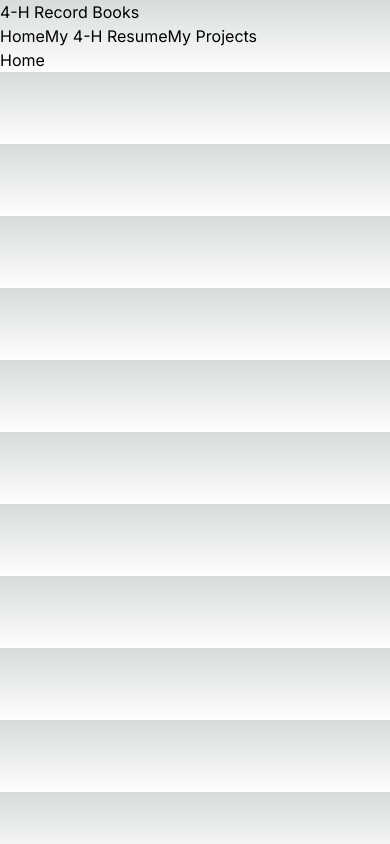
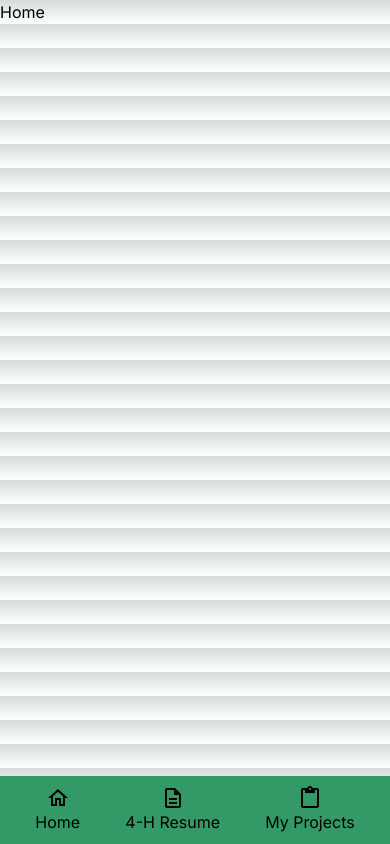
Before and after one commit to Oregon-State-4-H/4HRecordBooks, a Next.js app in the folder 4h-record-books/: page / in a window 390 px wide. Built offline with nearby package versions, Linux system fonts and the light colour scheme.

Commit message:
Added responsive Navbar

```diff
--- a/4h-record-books/package.json
+++ b/4h-record-books/package.json
@@ -12,6 +12,7 @@
     "next": "14.0.4",
     "react": "^18",
     "react-dom": "^18",
+    "react-icons": "^4.12.0",
     "react-pdf": "^7.6.0"
   },
   "devDependencies": {
--- a/4h-record-books/src/app/components/Navbar.jsx
+++ b/4h-record-books/src/app/components/Navbar.jsx
@@ -1,12 +1,25 @@
 import Link from 'next/link'
+import { MdContentPaste, MdOutlineDescription, MdOutlineHome } from "react-icons/md"
 
 export default function Navbar(){
   return (
     <nav>
-      <h1>4-H Record Books</h1>
-      <Link href="/">Home</Link>
-      <Link href="/resume">My 4-H Resume</Link>
-      <Link href="/projects">My Projects</Link>
+      <div className='navGroup'>
+        <Link href="/" className='navItem'>
+          <MdOutlineHome className='navIcon'/>
+          Home
+        </Link>
+
+        <Link href="/resume" className='navItem'>
+          <MdOutlineDescription className='navIcon'/>
+          4-H Resume
+        </Link>
+
+        <Link href="/projects" className='navItem'>
+          <MdContentPaste className='navIcon'/>
+          My Projects
+        </Link>
+      </div>
     </nav>
   )
 }
--- a/4h-record-books/src/app/globals.css
+++ b/4h-record-books/src/app/globals.css
@@ -6,30 +6,6 @@
   --foreground-rgb: 0, 0, 0;
   --background-start-rgb: 214, 219, 220;
   --background-end-rgb: 255, 255, 255;
-
-
-
-  /* Light theme colors */
-  --brand-primary: #339966;
-  --brand-secondary: #39d2c0;
-  --brand-tertiary: #ee8b60;
-  --brand-alternate: #e0e3e7;
-
-  --text-primary: #14181b;
-  --text-secondary: #57636c;
-
-  --background-primary: #f1f4f8;
-  --background-secondary: #ffffff;
-
-  --accent-primary: #4C4B39EF;
-  --accent-secondary: #4d39d2c0;
-  --accent-tertiary: #4dee8b60;
-  --accent-quaternary: #ccffffff;
-
-  --semantic-success: #249689;
-  --semantic-warning: #f9cf58;
-  --semantic-error: #ff5963;
-  --semantic-info: #ffffff;
 }
 
 @media (prefers-color-scheme: dark) {
@@ -37,28 +13,6 @@
     --foreground-rgb: 255, 255, 255;
     --background-start-rgb: 0, 0, 0;
     --background-end-rgb: 0, 0, 0;
-
-    /* Dark theme colors */
-    --brand-primary: #339966;
-    --brand-secondary: #39d2c0;
-    --brand-tertiary: #ee8b60;
-    --brand-alternate: #262d34;
-
-    --text-primary: #14181b;
-    --text-secondary: #57636c;
-
-    --background-primary: #f1f4f8;
-    --background-secondary: #ffffff;
-
-    --accent-primary: #4C4B39EF;
-    --accent-secondary: #4d39d2c0;
-    --accent-tertiary: #4dee8b60;
-    --accent-quaternary: #b2262d34;
-
-    --semantic-success: #249689;
-    --semantic-warning: #f9cf58;
-    --semantic-error: #ff5963;
-    --semantic-info: #ffffff;
   }
 }
 
@@ -71,3 +25,52 @@ body {
     )
     rgb(var(--background-start-rgb));
 }
+
+nav {
+  @apply bg-primary;
+  display: flex;
+  flex-direction: row;
+  justify-content: flex-end;
+  align-items: center;
+
+  @media (max-width: 480px) {
+    position: fixed;
+    bottom: 0;
+    left: 0;
+    right: 0;
+  }
+}
+
+.navGroup {
+  display: flex;
+  flex-direction: row;
+  align-items: center;
+  @media (max-width: 480px) {
+    justify-content: space-evenly;
+    flex: 1;
+  }
+}
+
+.navItem {
+  display: flex;
+  flex-direction: row;
+  align-items: center;
+  padding: 10px;
+
+  @media (max-width: 480px) {
+    flex-direction: column;
+  }
+}
+
+.navTitle {
+  @media (max-width: 480px) {
+    visibility: collapse;
+  }
+}
+
+.navIcon {
+  @apply text-2xl;
+  /* @media (max-width: 480px) {
+    @apply text-2xl;
+  } */
+}
--- a/4h-record-books/tailwind.config.js
+++ b/4h-record-books/tailwind.config.js
@@ -13,6 +13,41 @@ module.exports = {
           'conic-gradient(from 180deg at 50% 50%, var(--tw-gradient-stops))',
       },
     },
+    colors: {
+      transparent: 'transparent',
+      'primary': '#339966',
+      'primary-dk': '#339966',
+      'secondary': '#39d2c0',
+      'secondary-dk': '#39d2c0',
+      'tertiary': '#ee8b60',
+      'tertiary-dk': '#ee8b60',
+      'alternate': '#e0e3e7',
+      'alternate-dk': '#262d34',
+      'txt-primary': '#14181b',
+      'txt-primary-dk': '#14181b',
+      'txt-secondary': '#57636c',
+      'txt-secondary-dk': '#57636c',
+      'bg-primary': '#f1f4f8',
+      'bg-primary-dk': '#f1f4f8',
+      'bg-secondary': '#ffffff',
+      'bg-secondary-dk': '#ffffff',
+      'accent-primary': '#4C4B39EF',
+      'accent-primary-dk': '#4C4B39EF',
+      'acc-secondary': '#4d39d2c0',
+      'acc-secondary-dk': '#4d39d2c0',
+      'acc-tertiary': '#4dee8b60',
+      'acc-tertiary-dk': '#4dee8b60',
+      'acc-quaternary': '#ccffffff',
+      'acc-quaternary-dk': '#b2262d34',
+      'success': '#249689',
+      'success-dk': '#249689',
+      'warning': '#f9cf58',
+      'warning-dk': '#f9cf58',
+      'error': '#ff5963',
+      'error-dk': '#ff5963',
+      'info': '#ffffff',
+      'info-dk': '#ffffff'
+    },
   },
   plugins: [],
-}
+};
```
Also changed, not shown: 1 other file (tests, documents, lock files or other folders).
